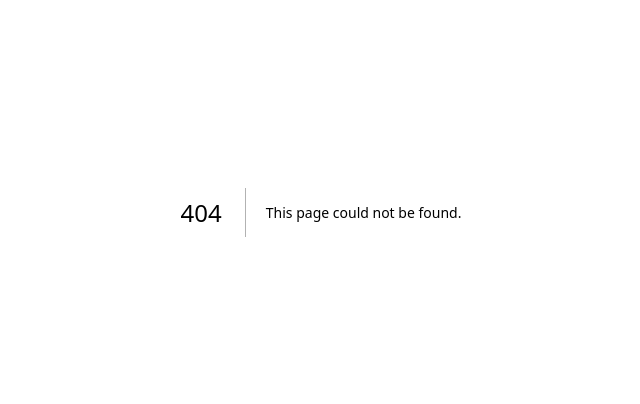
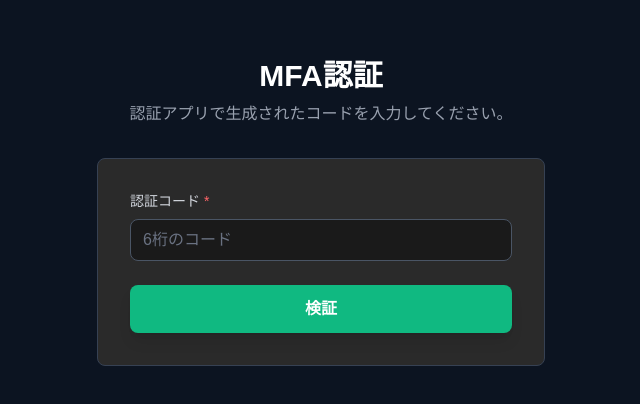
Before and after one commit to nto300002/keikakun_front, a Next.js app: page /auth/mfa-verify in a window 1280 px wide. Before the commit this address had no page. Shown: the part 188-592 px from the top of the page, without its empty margins (319-959 px from the left). Built offline with nearby package versions, Linux system fonts and the light colour scheme; no server answers.

Commit message:
feat: components, Mfa 2回目以降 totpコード入力ページ

```diff
--- /dev/null
+++ b/app/auth/mfa-verify/page.tsx
@@ -0,0 +1,95 @@
+'use client';
+
+import { useState } from 'react';
+import { useRouter } from 'next/navigation';
+import { authApi, tokenUtils } from '@/lib/auth';
+
+export default function MfaVerifyPage() {
+  const [totpCode, setTotpCode] = useState('');
+  const [isLoading, setIsLoading] = useState(false);
+  const [error, setError] = useState('');
+  const router = useRouter();
+
+  const handleSubmit = async (e: React.FormEvent) => {
+    e.preventDefault();
+    setError('');
+    setIsLoading(true);
+
+    const temporaryToken = tokenUtils.getTemporaryToken();
+    if (!temporaryToken) {
+      setError('一時トークンが見つかりません。ログインからやり直してください。');
+      setIsLoading(false);
+      return;
+    }
+
+    try {
+      const data = await authApi.verifyMfa({
+        temporary_token: temporaryToken,
+        totp_code: totpCode,
+      });
+
+      if (data.access_token) {
+        tokenUtils.setToken(data.access_token);
+        tokenUtils.removeTemporaryToken();
+        router.push('/dashboard');
+      } else {
+        setError('MFA検証に失敗しました。');
+      }
+    } catch (err) {
+      const errorMessage = err instanceof Error ? err.message : 'MFA検証に失敗しました。';
+      setError(errorMessage);
+    } finally {
+      setIsLoading(false);
+    }
+  };
+
+  return (
+    <div className="min-h-screen bg-[#0C1421] flex items-center justify-center px-4 sm:px-6 lg:px-8">
+      <div className="max-w-md w-full space-y-8">
+        <div className="text-center">
+          <h2 className="text-3xl font-bold text-white mb-2">
+            MFA認証
+          </h2>
+          <p className="text-gray-400">
+            認証アプリで生成されたコードを入力してください。
+          </p>
+        </div>
+
+        <div className="bg-[#2A2A2A] rounded-lg border border-gray-700 p-8">
+          <form onSubmit={handleSubmit} className="space-y-6">
+            {error && (
+              <div className="bg-red-500/10 border border-red-500/20 rounded-lg p-4 text-red-400 text-sm">
+                {error}
+              </div>
+            )}
+
+            <div>
+              <label htmlFor="totp-code" className="block text-sm font-medium text-gray-300 mb-2">
+                認証コード <span className="text-red-400">*</span>
+              </label>
+              <input
+                id="totp-code"
+                name="totp-code"
+                type="text"
+                required
+                value={totpCode}
+                onChange={(e) => setTotpCode(e.target.value)}
+                className="w-full px-3 py-2 bg-[#1A1A1A] border border-gray-600 rounded-lg text-white placeholder-gray-500 focus:outline-none focus:ring-2 focus:ring-[#10B981] focus:border-transparent"
+                placeholder="6桁のコード"
+                maxLength={6}
+              />
+            </div>
+
+            <button
+              type="submit"
+              disabled={isLoading}
+              className="w-full bg-[#10B981] hover:bg-[#0F9F6E] text-white font-semibold py-3 px-4 rounded-lg transition-colors duration-200 shadow-lg hover:shadow-xl transform hover:-translate-y-0.5 disabled:opacity-50 disabled:cursor-not-allowed disabled:transform-none"
+            >
+              {isLoading ? '検証中...' : '検証'}
+            </button>
+          </form>
+        </div>
+      </div>
+    </div>
+  );
+}
```
